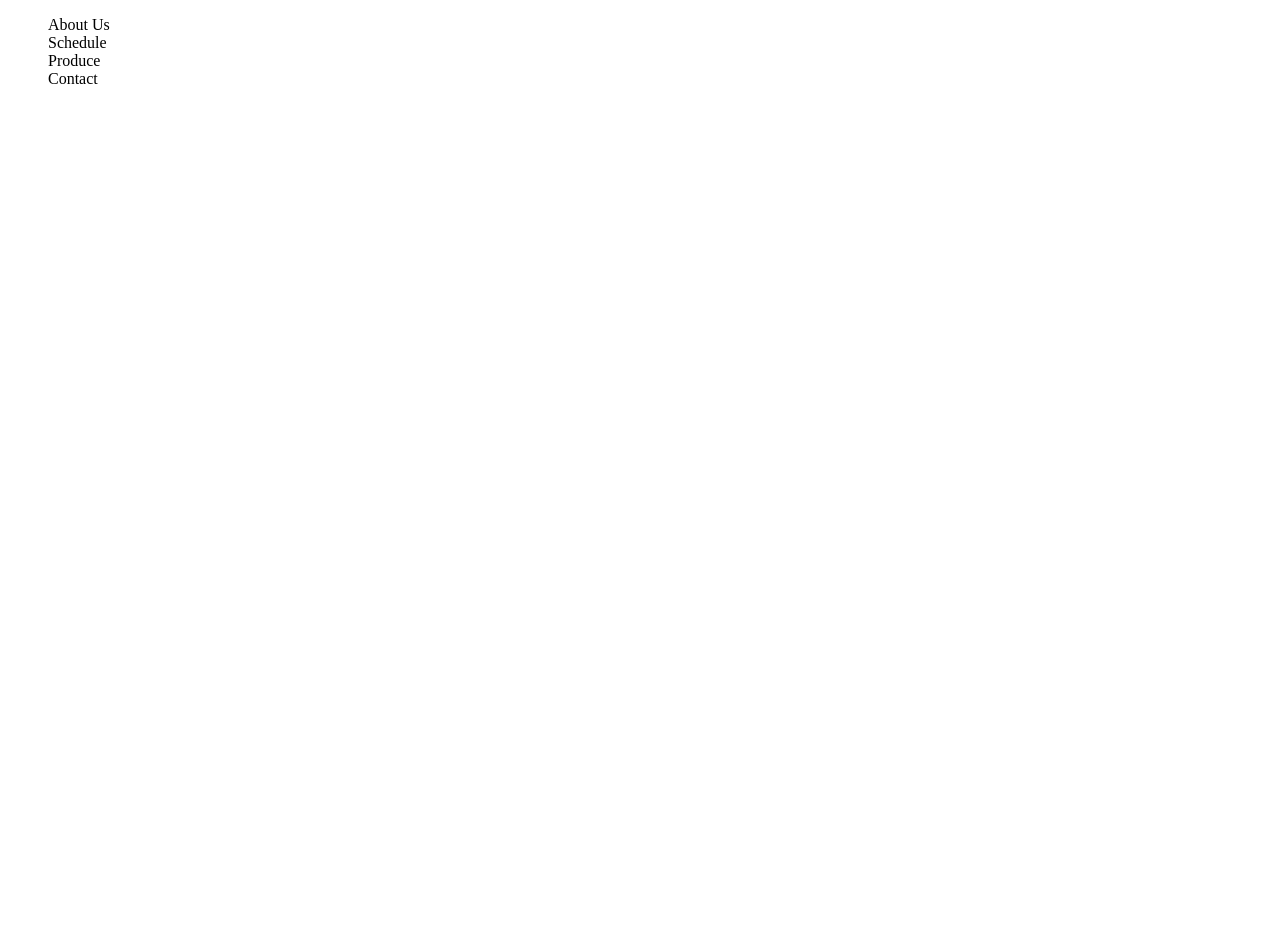
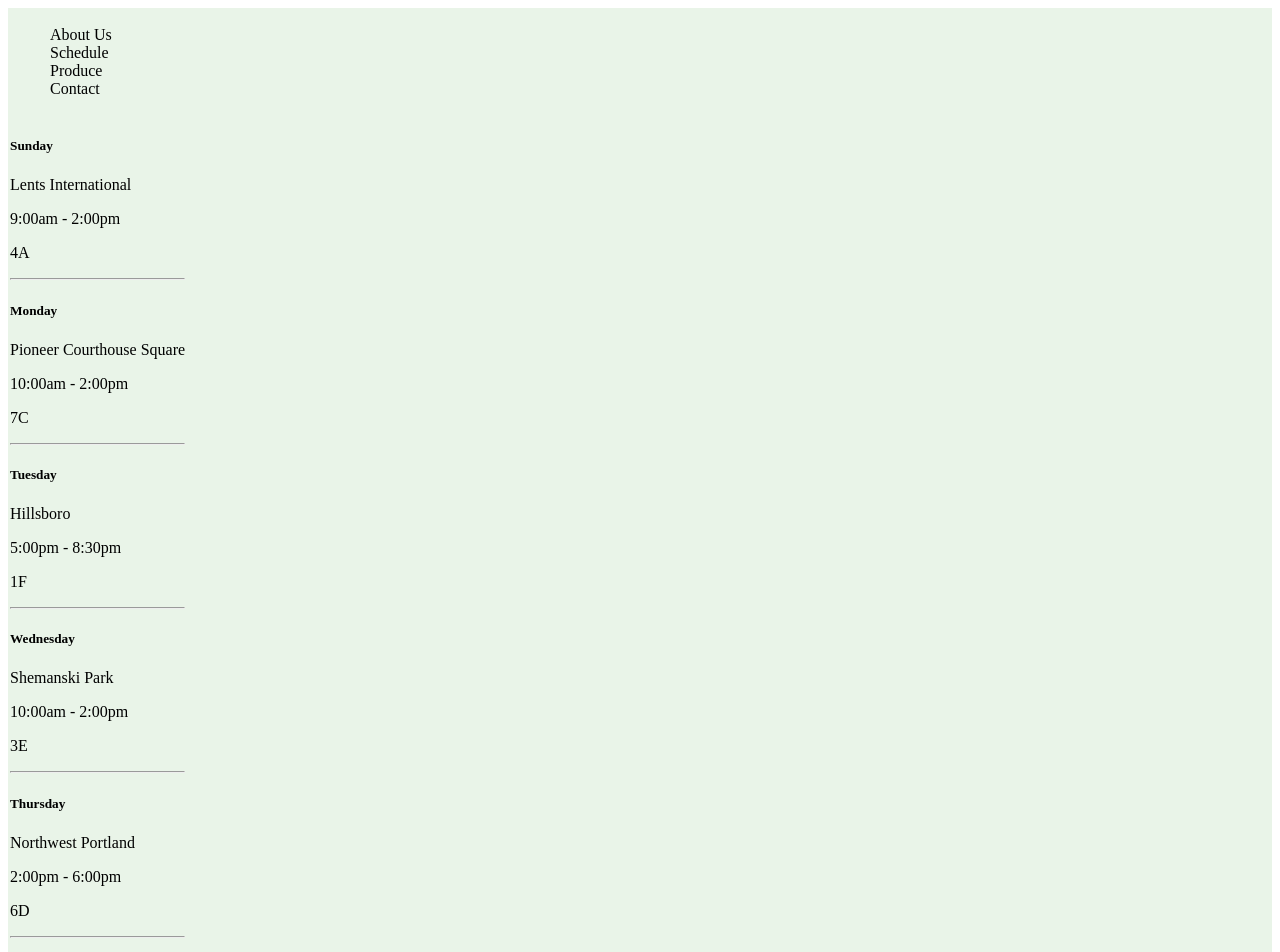
Before and after one commit to sn31/farmers-market, a React app: page / in a window 1280 px wide. Shown: the top 952 px of the page. Before the commit the page ends 800 px from the top, so only its background shows below. Built offline with nearby package versions, Linux system fonts and the light colour scheme.

Commit message:
complete schedule and schedule list component without styling

```diff
--- a/src/components/App.jsx
+++ b/src/components/App.jsx
@@ -1,12 +1,26 @@
-import React from 'react'
-import NavBar from './NavBar'
+import React from "react";
+import NavBar from "./NavBar";
+import MainContainer from "./MainContainer";
 
 function App() {
   return (
     <div>
-      <NavBar/>
+      <table>
+        <tr>
+          <NavBar />
+        </tr>
+        <tr>
+          <MainContainer />
+        </tr>
+      </table>
+      <style jsx>
+        {`
+      div {
+        background-color: #e9f4e8;
+      `}
+      </style>
     </div>
-  )
+  );
 }
 
-export default App
+export default App;
--- /dev/null
+++ b/src/components/MainContainer.jsx
@@ -0,0 +1,12 @@
+import React from 'react'
+import ScheduleList from './ScheduleList'
+
+function MainContainer() {
+  return (
+    <div>
+      <ScheduleList></ScheduleList>
+    </div>
+  )
+}
+
+export default MainContainer
--- a/src/components/Schedule.jsx
+++ b/src/components/Schedule.jsx
@@ -0,0 +1,24 @@
+import React from 'react'
+import PropTypes from 'prop-types'
+
+function Schedule(props) {
+  return(
+    <div>
+      <h5>{props.day}</h5>
+      <p>{props.location}</p>
+      <p>{props.hours}</p>
+      <p>{props.booth}</p>
+      <hr/>
+    </div>
+  )
+
+}
+
+Schedule.propTypes = {
+  day: PropTypes.string,
+  location: PropTypes.string,
+  hours: PropTypes.string,
+  booth: PropTypes.string,
+}
+
+export default Schedule
--- a/src/components/ScheduleList.jsx
+++ b/src/components/ScheduleList.jsx
@@ -0,0 +1,60 @@
+import React from 'react'
+import Schedule from './Schedule'
+
+function ScheduleList() {
+  const marketSchedule = [
+    {
+      day: 'Sunday',
+      location: 'Lents International',
+      hours: '9:00am - 2:00pm',
+      booth: '4A'
+    },
+    {
+      day: 'Monday',
+      location: 'Pioneer Courthouse Square',
+      hours: '10:00am - 2:00pm',
+      booth: '7C'
+    },
+    {
+      day: 'Tuesday',
+      location: 'Hillsboro',
+      hours: '5:00pm - 8:30pm',
+      booth: '1F'
+    },
+    {
+      day: 'Wednesday',
+      location: 'Shemanski Park',
+      hours: '10:00am - 2:00pm',
+      booth: '3E'
+    },
+    {
+      day: 'Thursday',
+      location: 'Northwest Portland',
+      hours: '2:00pm - 6:00pm',
+      booth: '6D'
+    },
+    {
+      day: 'Saturday',
+      location: 'Beaverton',
+      hours: '10:00am - 1:30pm',
+      booth: '9G'
+    }
+  ]
+  let scheduleList = []
+
+  marketSchedule.map((schedule, index) =>
+    scheduleList.push(
+      <Schedule
+        day={schedule.day}
+        location={schedule.location}
+        hours={schedule.hours}
+        booth={schedule.booth}
+        key={index}
+      />
+    )
+  )
+
+  return <div>{scheduleList}</div>
+}
+
+export default ScheduleList
```
